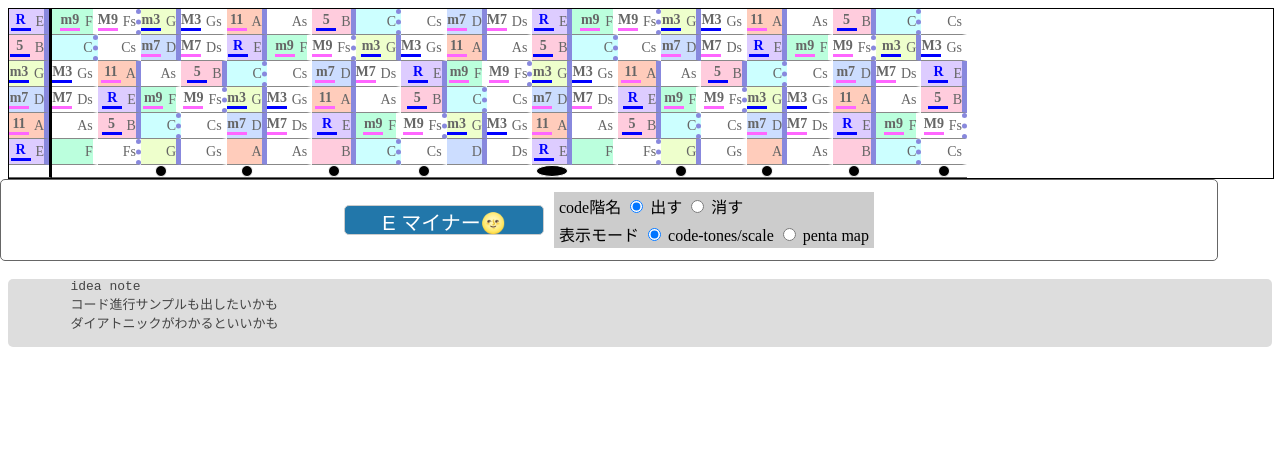
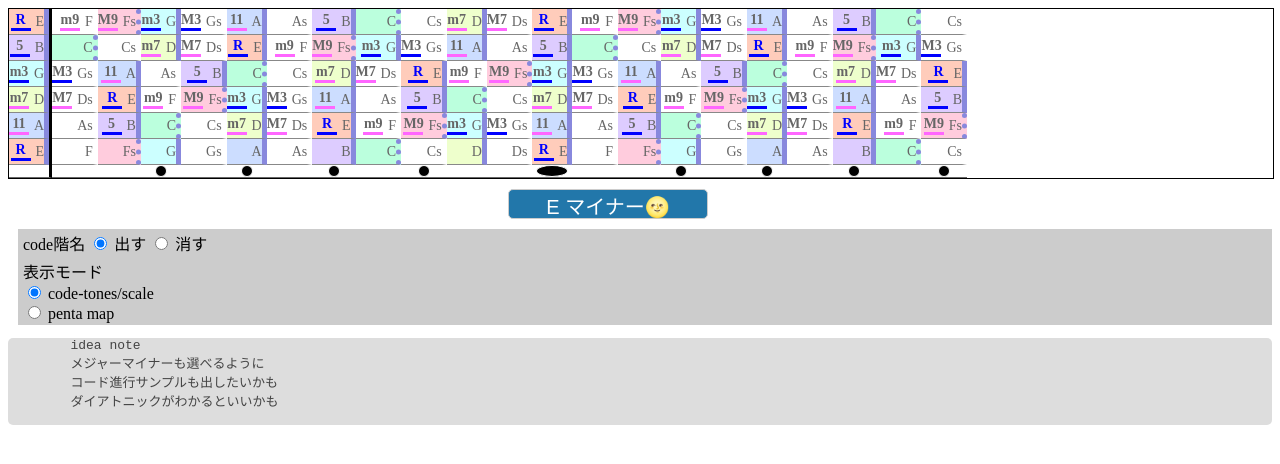
Before and after one commit to sirane/guitar-finger-map, a plain HTML site: page index.html in a window 1280 px wide. Drawn offline with Linux system fonts and the light colour scheme.

Commit message:
表示不具合修正

```diff
--- a/index.html
+++ b/index.html
@@ -26,6 +26,8 @@
       >
         Major/Minor
       </button>
+    </div>
+    <div id="fret-control-bottom-space"></div>
     <!-- radio buttons: display mode -->
     <div>
       <div class="radio-group">
@@ -50,6 +52,7 @@
       </div>
       <div class="radio-group">
         <item-caption>表示モード</item-caption>
+        <div>
         <input
           type="radio"
           id="radio-display-mode-1"
@@ -59,6 +62,7 @@
           onchange="generateFretBoard();"
         />
         <label for="radio-display-mode-1">code-tones/scale</label>
+      </div><div>
         <input
           type="radio"
           id="radio-display-mode-2"
@@ -67,13 +71,13 @@
           onchange="generateFretBoard();"
         />
         <label for="radio-display-mode-2">penta map</label>
-        </div>
-      </div>
+      </div></div>
     </div>
 
     <div class="idea-note">
       <pre>
         idea note
+        メジャーマイナーも選べるように
         コード進行サンプルも出したいかも
         ダイアトニックがわかるといいかも
       </pre>
--- a/index.js
+++ b/index.js
@@ -5,18 +5,18 @@ let focusNoteIndex = 7;
 // 12音名をAからGまで配列に格納する。
 const notes = ["A", "As", "B", "C", "Cs", "D", "Ds", "E", "F", "Fs", "G", "Gs"];
 // 12音名ごとの色を配列に格納する。シャープやフレットは真っ白で、他の色はそれぞれ違った薄い色を採用する。
-const colors = [
-  "#ffccbb", // A
+const sound_colors = [
+  "#ffccbb", // 1
+  "#ffffff", // 1s
+  "#ffccdd", // 2
+  "#ccffff", // 3
   "#ffffff",
-  "#ffccdd",
-  "#ccffff",
+  "#ccddff", //  4
   "#ffffff",
-  "#ccddff", // D
+  "#ddccff", // 5
+  "#bbffdd", // 6
   "#ffffff",
-  "#ddccff",
-  "#bbffdd",
-  "#ffffff",
-  "#eeffcc", // G
+  "#eeffcc", // 7
   "#ffffff",
 ];
 const CSS_FRET_BORDER_WEIGHT = "5px";
@@ -118,7 +118,8 @@ function generateFretBoard() {
 
     // 背景色を設定
     if (display_mode === DISPLAY_MODE_CODE) {
-      string.style.backgroundColor = colors[note_index];
+      // string.style.backgroundColor = sound_colors[note_index];
+      string.style.backgroundColor = sound_colors[relativeNoteIndex];
     } else if (display_mode === DISPLAY_MODE_PENTA) {
       string.style.backgroundColor =
         is_penta ? "#bbeeff" : is_in_scale_not_penta ? "#ffffff" : "#dddddd";
--- a/style.css
+++ b/style.css
@@ -118,8 +118,7 @@ note-11th {
 
 #fret-control {
   width: 95%;
-  height: 80px;
-  border: 1px solid #666;
+  height: 50px;
   border-radius: 5px;
   margin: 0 auto;
   display: flex;
@@ -128,6 +127,11 @@ note-11th {
   align-items: center;
   position:fixed;
   left:0;
+  font-size: small;
+}
+#fret-control-bottom-space
+{
+  margin-top:50px;
 }
 
 #button-change-scale {
@@ -147,12 +151,8 @@ note-11th {
   padding: 2px 5px;
   background-color: #ccc;
 }
-.radio-group input {
-  font-size: large;
-}
 
 .idea-note{
-  margin-top:100px;
   border-radius: 5px;
   color:#444;
   background-color: #ddd;
```
Lines whose indentation alone changed are shown as unchanged.
